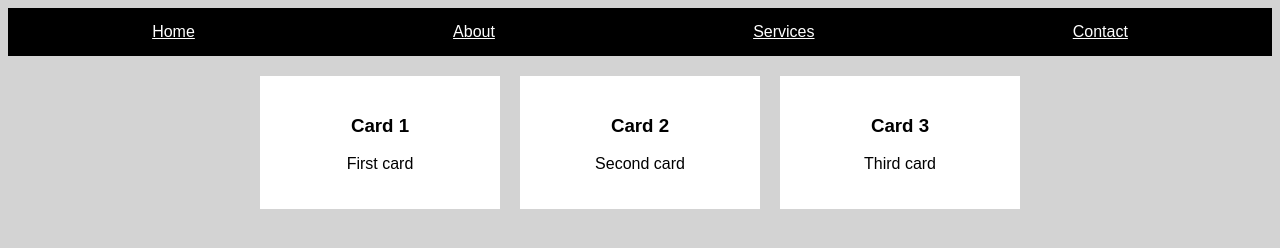
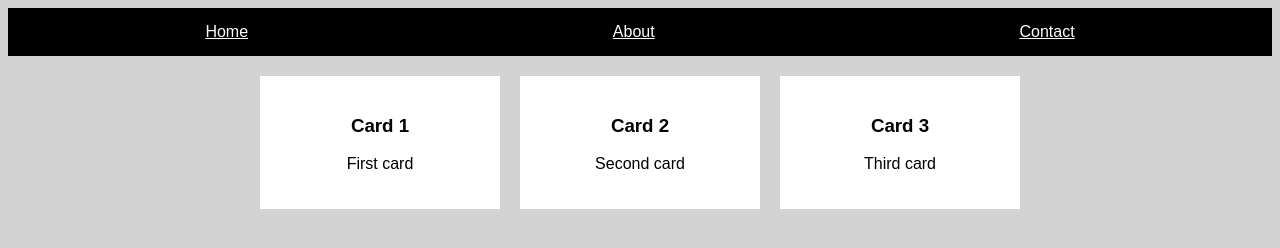
Before and after one commit to Acekaz7/P1_to_P13, a plain HTML site: page P9/P9.html in a window 1280 px wide. Drawn offline with Linux system fonts and the light colour scheme.

Commit message:
Update P9.html

```diff
--- a/P9/P9.html
+++ b/P9/P9.html
@@ -25,7 +25,6 @@
     <nav>
         <a href="#">Home</a>
         <a href="#">About</a>
-        <a href="#">Services</a>
         <a href="#">Contact</a>
     </nav>
     <div class="container">
```
